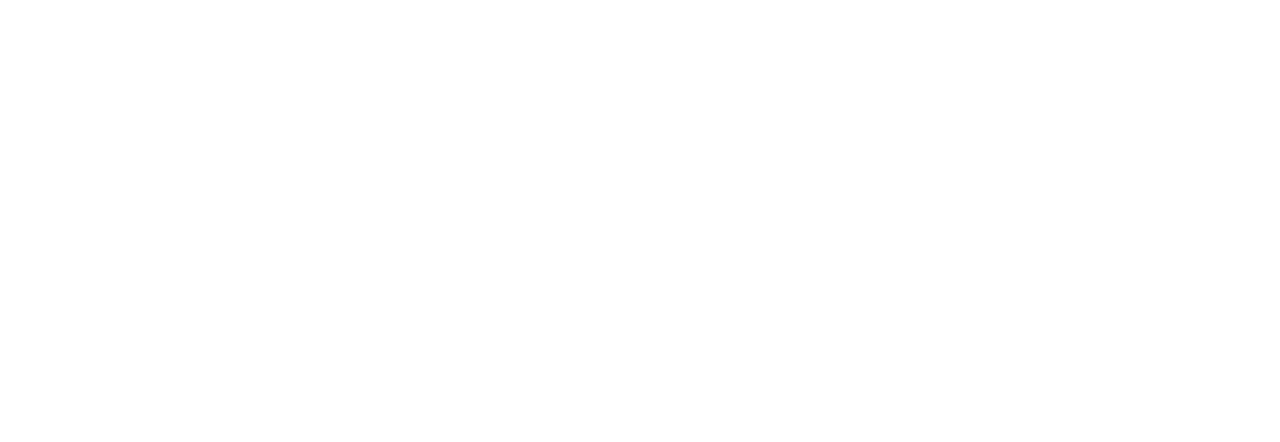
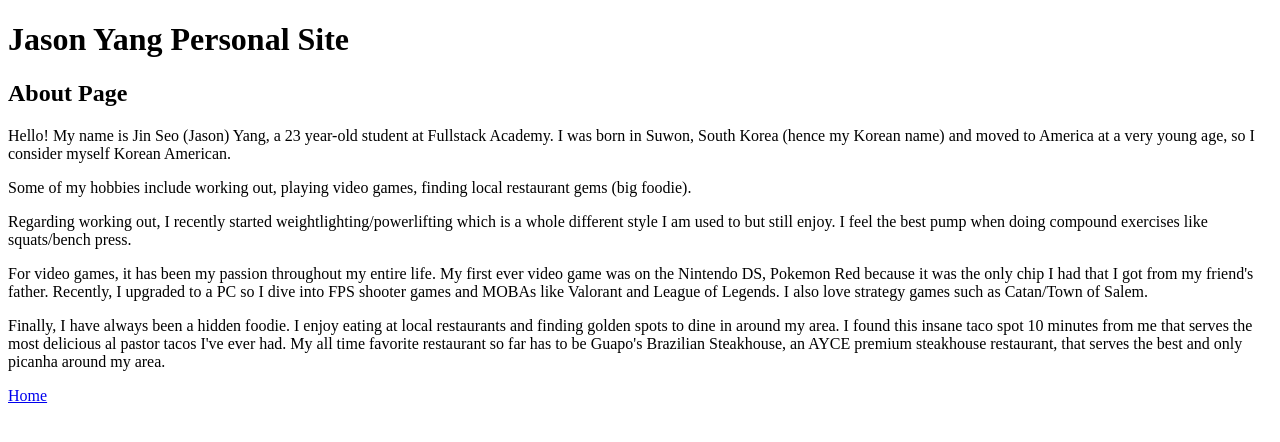
Before and after one commit to Jasonfuse/personal_site, a plain HTML site: page about.html in a window 1280 px wide. Drawn offline with Linux system fonts and the light colour scheme.

Commit message:
Updated website/added css/little bit of javascript

```diff
--- a/about.html
+++ b/about.html
@@ -0,0 +1,43 @@
+<!DOCTYPE html>
+<html lang="en">
+<head>
+    <meta charset="UTF-8">
+    <meta name="viewport" content="width=device-width, initial-scale=1.0">
+    <title> Jason Yang About Page </title>
+</head>
+<body>
+    <h1> Jason Yang Personal Site </h1>
+    <h2> About Page </h2>
+    <p>
+        Hello! My name is Jin Seo (Jason) Yang, a 23 year-old student at Fullstack Academy.
+        I was born in Suwon, South Korea (hence my Korean name) and moved to
+        America at a very young age, so I consider myself Korean American.
+    </p>
+    <p>
+        Some of my hobbies include working out, playing video games,
+        finding local restaurant gems (big foodie).
+    </p>
+    <p>
+        Regarding working out, I recently
+        started weightlighting/powerlifting which is a whole different style I am
+        used to but still enjoy. I feel the best pump when doing compound
+        exercises like squats/bench press.
+    </p>
+    <p>
+        For video games, it has been my passion throughout my entire life.
+        My first ever video game was on the Nintendo DS, Pokemon Red because
+        it was the only chip I had that I got from my friend's father. Recently,
+        I upgraded to a PC so I dive into FPS shooter games and MOBAs like Valorant and League
+        of Legends. I also love strategy games such as Catan/Town of Salem.
+    </p>
+    <p>
+        Finally, I have always been a hidden foodie. I enjoy eating at local
+        restaurants and finding golden spots to dine in around my area. I found
+        this insane taco spot 10 minutes from me that serves the most delicious
+        al pastor tacos I've ever had. My all time favorite restaurant so far
+        has to be Guapo's Brazilian Steakhouse, an AYCE premium steakhouse restaurant,
+        that serves the best and only picanha around my area.
+    </p>
+    <a href = "index.html"> Home </a>
+</body>
+</html>
--- a/index.html
+++ b/index.html
@@ -0,0 +1,19 @@
+<!DOCTYPE html>
+<html lang="en">
+<head>
+    <meta charset="UTF-8">
+    <meta name="viewport" content="width=device-width, initial-scale=1.0">
+    <title> Jason Yang Personal Site </title>
+    <link rel = "stylesheet" href = "style.css">
+</head>
+<body>
+    <h1> Jason Yang Personal Site </h1>
+    <h2>
+        <nav>
+            <a href = "index.html"> Home </a>
+            <a href = "about.html"> About </a>
+            <a href = "portfolio.html"> Portfolio </a>
+        </nav>
+    </h2>
+</body>
+</html>
--- a/javascript.js
+++ b/javascript.js
@@ -0,0 +1 @@
+console.log("Hello world")
--- a/style.css
+++ b/style.css
@@ -0,0 +1,15 @@
+h1 {
+    text-align: center;
+    font-family: Cambria, Cochin, Georgia, Times, 'Times New Roman', serif;
+    text-decoration: underline;
+}
+h2 {
+    text-decoration: underline;
+}
+h3 {
+    text-decoration: underline;
+}
+
+body {
+    background-color: rgb(0, 217, 255);
+}
```
Also changed, not shown: portfolio.html (+5 -2 lines).
